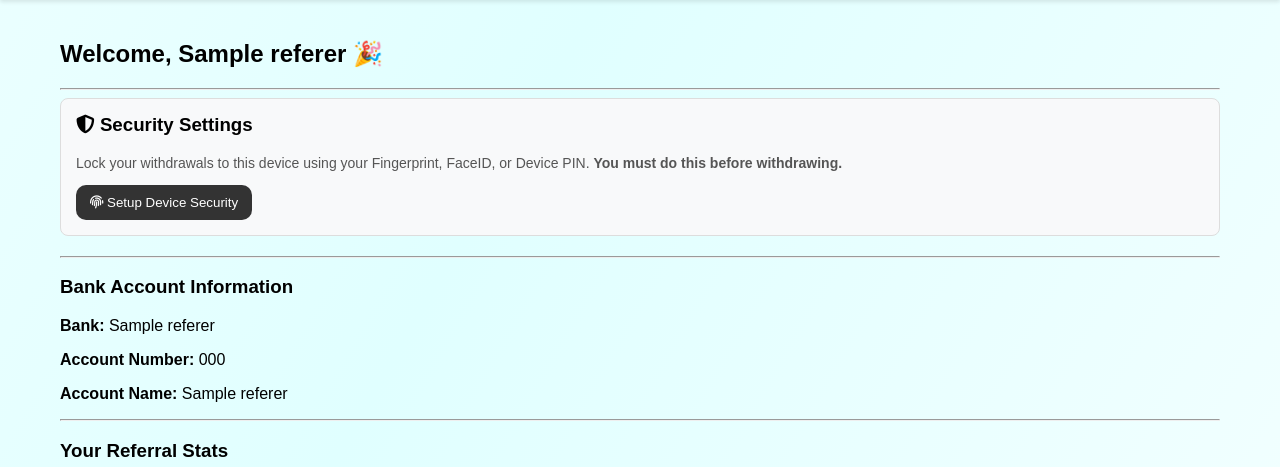
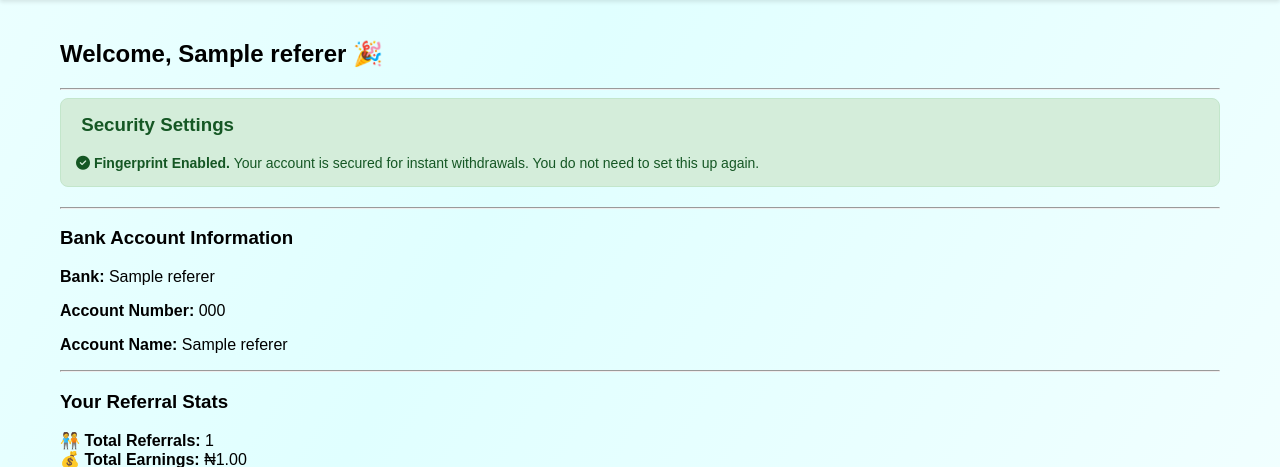
Before and after one commit to HeavenlyPaints/paints, a Flask app: a page that uses app/templates/referer/dashboard.html in a window 1280 px wide. Shown: the part 58-525 px from the top of the page. Run offline with Flask 3, Linux system fonts and the light colour scheme; tables that the repository leaves empty hold one stand-in row (values such as "Sample post"); some libraries are stand-ins or nearby versions.

Commit message:
initial commit(clean)

```diff
--- a/app/routes.py
+++ b/app/routes.py
@@ -900,6 +900,7 @@ def referer_dashboard(token):
             Withdrawal.referer_id == referer.id,
             Withdrawal.created_at >= start_month
         ).scalar() or 0
+    has_biometric = BiometricCredential.query.filter_by(referer_id=referer.id).first() is not None
 
     return render_template(
         "referer/dashboard.html",
@@ -909,7 +910,8 @@ def referer_dashboard(token):
         monthly_earnings=referer.earnings,
         total_withdrawn=total_withdrawn,
         pending_withdraw=pending_withdraw,
-        monthly_withdrawn=monthly_withdrawn
+        monthly_withdrawn=monthly_withdrawn,
+        has_biometric=has_biometric
     )
 
 
--- a/app/templates/referer/dashboard.html
+++ b/app/templates/referer/dashboard.html
@@ -13,13 +13,22 @@
 
 <hr>
 
+{% if has_biometric %}
+<div style="background-color: #d4edda; padding: 15px; border-radius: 8px; margin-bottom: 20px; border: 1px solid #c3e6cb; color: #155724;">
+    <h3 style="margin-top: 0; color: #155724;"><i class="fa-solid fa-shield-check"></i> Security Settings</h3>
+    <p style="font-size: 14px; margin-bottom: 0;">
+        <i class="fa-solid fa-circle-check"></i> <strong>Fingerprint Enabled.</strong> Your account is secured for instant withdrawals. You do not need to set this up again.
+    </p>
+</div>
+{% else %}
 <div style="background-color: #f8f9fa; padding: 15px; border-radius: 8px; margin-bottom: 20px; border: 1px solid #ddd;">
     <h3 style="margin-top: 0;"><i class="fa-solid fa-shield-halved"></i> Security Settings</h3>
     <p style="font-size: 14px; color: #555;">Lock your withdrawals to this device using your Fingerprint, FaceID, or Device PIN. <strong>You must do this before withdrawing.</strong></p>
-    <button class="btn" style="background-color: #333; color: white;" onclick="setupFingerprint('{{ referrer.token }}')">
+    <button class="btn" style="background-color: #333; color: white; width: 100%;" onclick="setupFingerprint('{{ referrer.token }}')">
         <i class="fa-solid fa-fingerprint"></i> Setup Device Security
     </button>
 </div>
+{% endif %}
 
 <hr>
 
```
